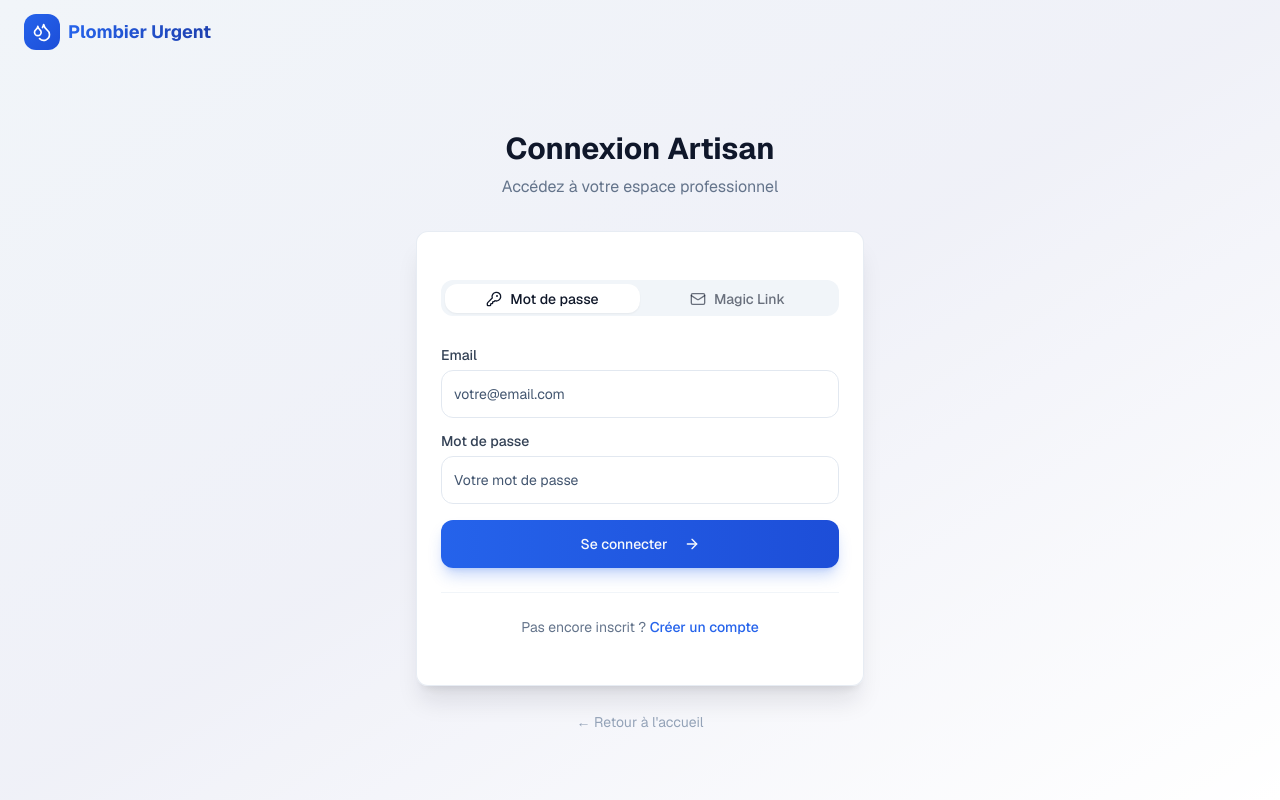
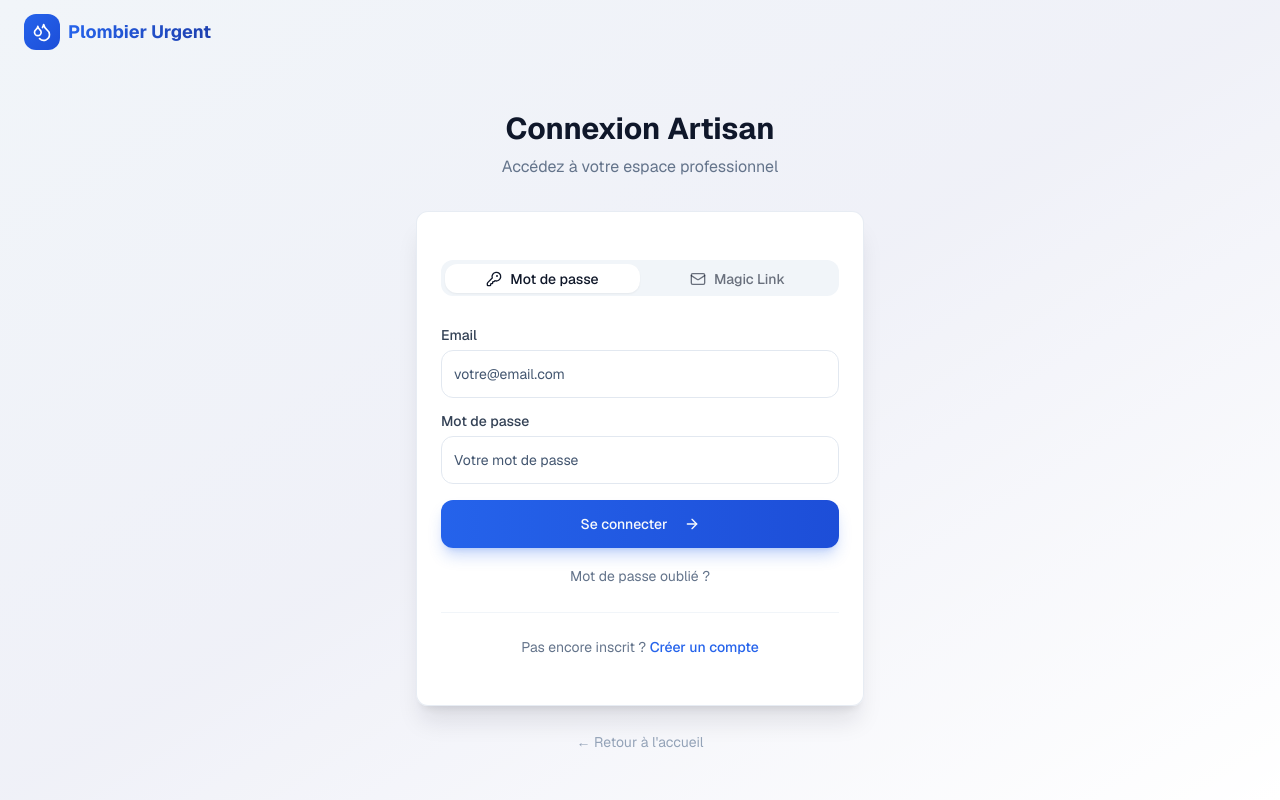
Before and after one commit to Sqlsyntax59/plombier-urgent, a Next.js app: page /artisan/login in a window 1280 px wide. Built offline with nearby package versions, Linux system fonts and the light colour scheme; no server answers.

Commit message:
fix(ui): add forgot password link on artisan login page
Co-Authored-By: Claude Opus 4.6 <noreply@anthropic.com>

```diff
--- a/app/artisan/login/page.tsx
+++ b/app/artisan/login/page.tsx
@@ -209,6 +209,15 @@ export default function LoginPage() {
                               </>
                             )}
                           </Button>
+
+                          <div className="text-center">
+                            <Link
+                              href="/auth/forgot-password"
+                              className="text-sm text-slate-500 hover:text-blue-600 transition-colors"
+                            >
+                              Mot de passe oublié ?
+                            </Link>
+                          </div>
                         </form>
                       </Form>
                     </TabsContent>
```
